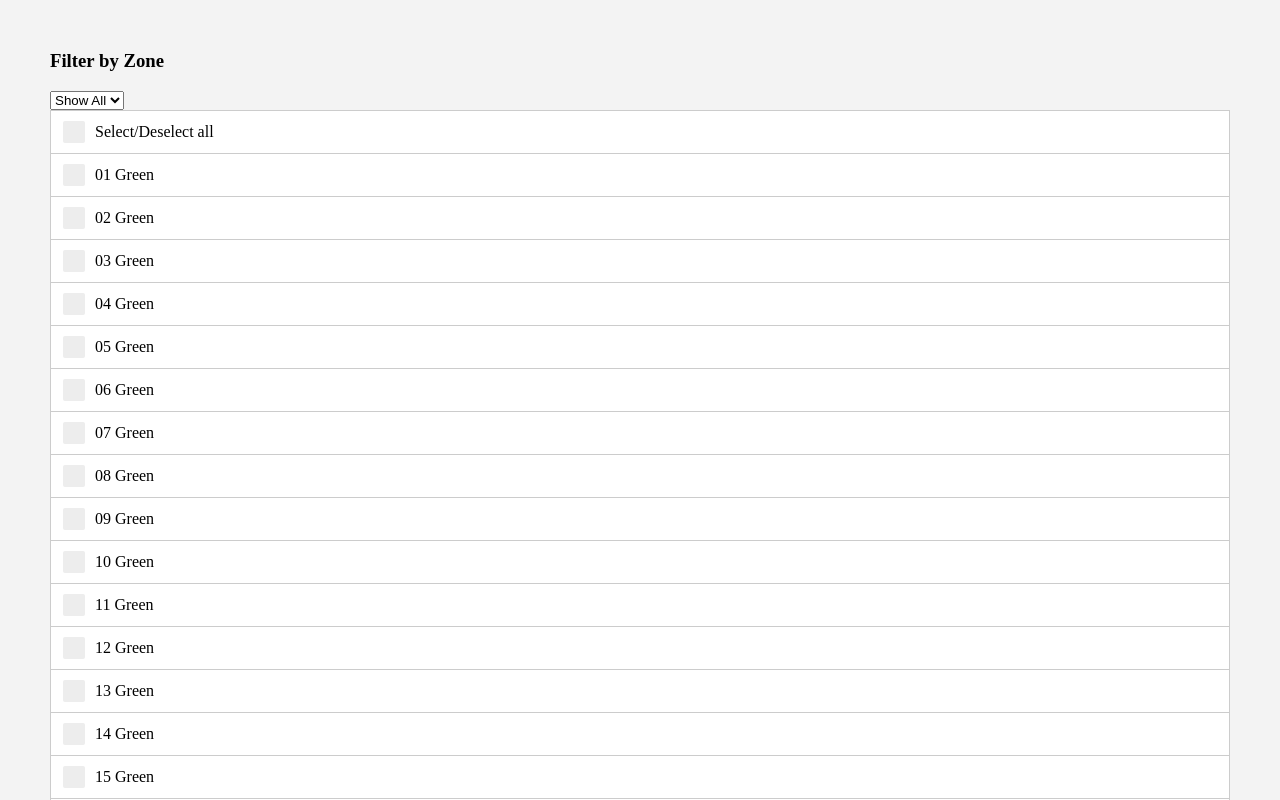
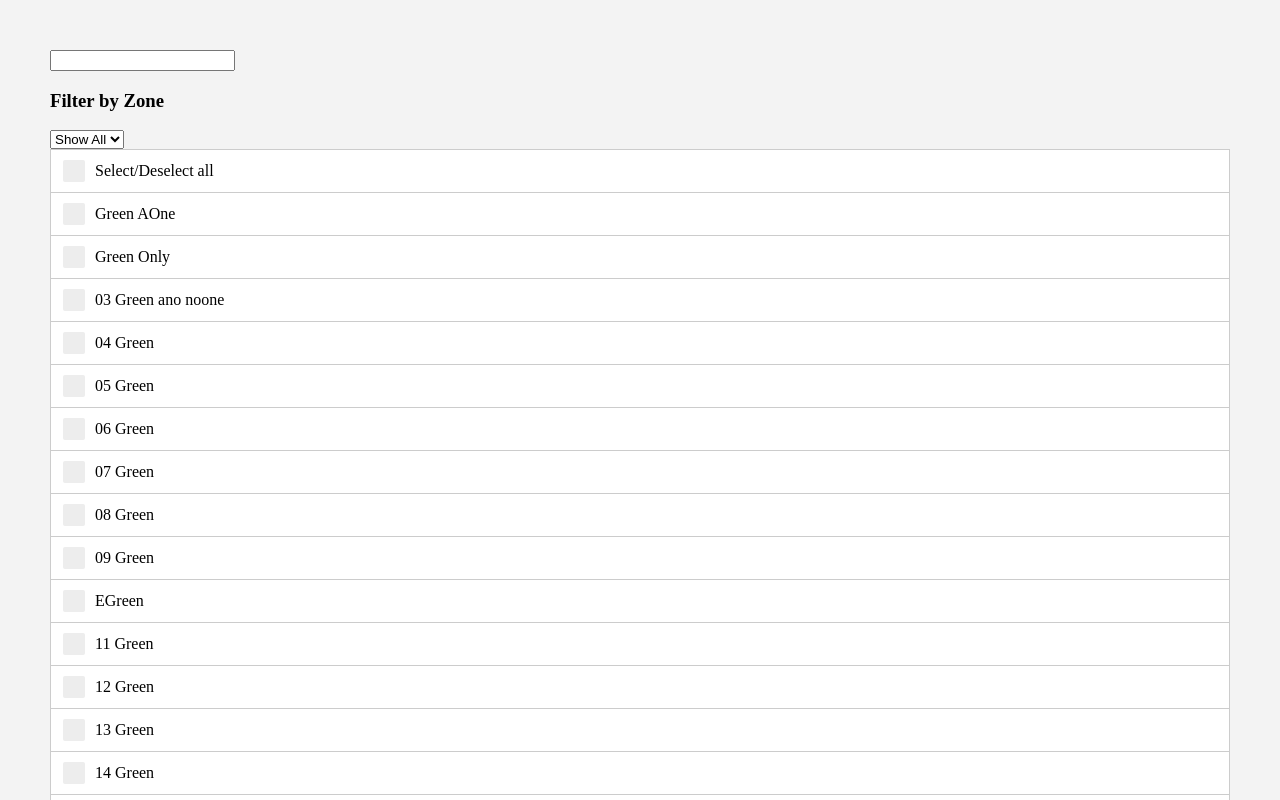
Before and after one commit to KennyGScott/simple-multiselect, an Angular app: page / in a window 1280 px wide. Shown: the top 800 px of the page. Built offline with nearby package versions, Linux system fonts and the light colour scheme.

Commit message:
implement search functionality

```diff
--- a/src/app/app.component.ts
+++ b/src/app/app.component.ts
@@ -18,16 +18,16 @@ export class AppComponent {
 
   public Course = {
     zones: [
-      { id: 32, golf_course_id: 117, name: '01 Green', zone_id: 1, zone_type: 'Green' },
-      { id: 79, golf_course_id: 117, name: '02 Green', zone_id: 3, zone_type: 'Fairway' },
-      { id: 91, golf_course_id: 117, name: '03 Green', zone_id: 2, zone_type: 'Field' },
+      { id: 32, golf_course_id: 117, name: 'Green AOne', zone_id: 1, zone_type: 'Green' },
+      { id: 79, golf_course_id: 117, name: 'Green Only', zone_id: 3, zone_type: 'Fairway' },
+      { id: 91, golf_course_id: 117, name: '03 Green ano noone', zone_id: 2, zone_type: 'Field' },
       { id: 49, golf_course_id: 117, name: '04 Green', zone_id: 1, zone_type: 'Green' },
       { id: 70, golf_course_id: 999, name: '05 Green', zone_id: 2, zone_type: 'Field' },
       { id: 59, golf_course_id: 117, name: '06 Green', zone_id: 3, zone_type: 'Fairway' },
       { id: 54, golf_course_id: 999, name: '07 Green', zone_id: 3, zone_type: 'Fairway' },
       { id: 18, golf_course_id: 117, name: '08 Green', zone_id: 3, zone_type: 'Fairway' },
       { id: 31, golf_course_id: 117, name: '09 Green', zone_id: 3, zone_type: 'Fairway' },
-      { id: 79, golf_course_id: 117, name: '10 Green', zone_id: 3, zone_type: 'Fairway' },
+      { id: 79, golf_course_id: 117, name: 'EGreen', zone_id: 3, zone_type: 'Fairway' },
       { id: 86, golf_course_id: 999, name: '11 Green', zone_id: 2, zone_type: 'Field' },
       { id: 32, golf_course_id: 117, name: '12 Green', zone_id: 3, zone_type: 'Fairway' },
       { id: 68, golf_course_id: 999, name: '13 Green', zone_id: 3, zone_type: 'Fairway' },
--- a/src/app/simple-multiselect/simple-multiselect.component.html
+++ b/src/app/simple-multiselect/simple-multiselect.component.html
@@ -1,11 +1,24 @@
 <div class="simple-multiselect">
+
+  <div>
+    <input type="text"
+           [(ngModel)]="searchText"
+           (ngModelChange)="handleSearch()">
+  </div>
+
   <div *ngIf="!!filterSettings">
     <h3>{{ filterSettings.filterTitle }}</h3>
-    <select [(ngModel)]="selectedFilter" (change)="handleFilter()">
-      <option value="all" selected="true">Show All</option>
-      <option *ngFor="let option of filterSettings.options" [value]="option[filterSettings.filterBy]">{{option[filterSettings.label]}}</option>
+    <select [(ngModel)]="selectedFilter"
+            (change)="handleFilter()">
+      <option value="all"
+              selected="true">Show All</option>
+      <option *ngFor="let option of filterSettings.options"
+              [value]="option[filterSettings.filterBy]">{{option[filterSettings.label]}}</option>
     </select>
   </div>
+
+  <div class="results"
+       *ngIf="options.length > 0; else noResults">
     <div>
       <label class="sms-container">Select/Deselect all
         <input class="sms-checkbox"
@@ -27,3 +40,5 @@
       </div>
     </ng-container>
   </div>
+  <ng-template #noResults>No options to show</ng-template>
+</div>
--- a/src/app/simple-multiselect/simple-multiselect.component.ts
+++ b/src/app/simple-multiselect/simple-multiselect.component.ts
@@ -23,8 +23,9 @@ export class SimpleMultiselectComponent implements OnInit {
   public options
   public checkAll = false
   public selectedFilter: any = 'all'
+  public searchText = ''
   private filteredOptions
-
+  private isFiltered = false
   ngOnInit() {
     this.initOptions()
   }
@@ -61,6 +62,11 @@ export class SimpleMultiselectComponent implements OnInit {
     this.returnData()
   }
 
+  handleSearch(event){
+    this.initOptions()
+    if (this.searchText !== '')
+      this.options = this.options.filter(option => option[this.titleKey].toLowerCase().indexOf(this.searchText.toLowerCase()) > -1)
+  }
   /**
    * @method handleFilter handle the filtering of options
    */
@@ -68,6 +74,7 @@ export class SimpleMultiselectComponent implements OnInit {
     this.checkAll = false
     this.initOptions()
     if (this.selectedFilter !== 'all') {
+      this.isFiltered = true
       this.filteredOptions = this.options.filter((option) => option[this.filterSettings.filterKey] == this.selectedFilter)
       this.initOptions(false, true)
     }
```
Lines whose indentation alone changed are shown as unchanged.
